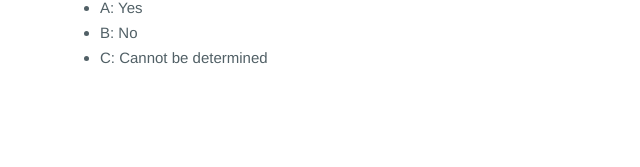
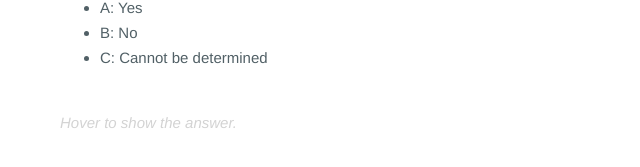
Before and after one commit to RCambier/rcambier.github.io, a Jekyll site: the page built from _posts/2018-12-10-peeking.md, in a window 1280 px wide. Shown: the part 307-474 px from the top of the page, without its empty margins (300-940 px from the left). Built offline with Jekyll 4.4.1, drawn with Linux system fonts in a browser that asks for light colours.

Commit message:
Update peeking answer

```diff
--- a/_posts/2018-12-10-peeking.md
+++ b/_posts/2018-12-10-peeking.md
@@ -12,3 +12,15 @@
 - A: Yes
 - B: No
 - C: Cannot be determined
+
+
+<div markdown="1" class='answer-title' style="color: lightgrey">_Hover to show the answer._
+</div>
+<div markdown="1" class='answer' style="color: grey">
+Yes.
+
+There are only two possible cases: either Anne is married, or she is not.
+
+If she is married, then a married person (Jack) is looking at an unmarried person (Anne).
+If she is not married, then a married person (Anne) is looking at an unmarried person (George).
+</div>
--- a/site.css
+++ b/site.css
@@ -496,4 +496,5 @@
 
 
 .answer {display: none}
+.answer-title {margin-top: 40px}
 .answer-title:hover ~ .answer {display: inline-block}
```
